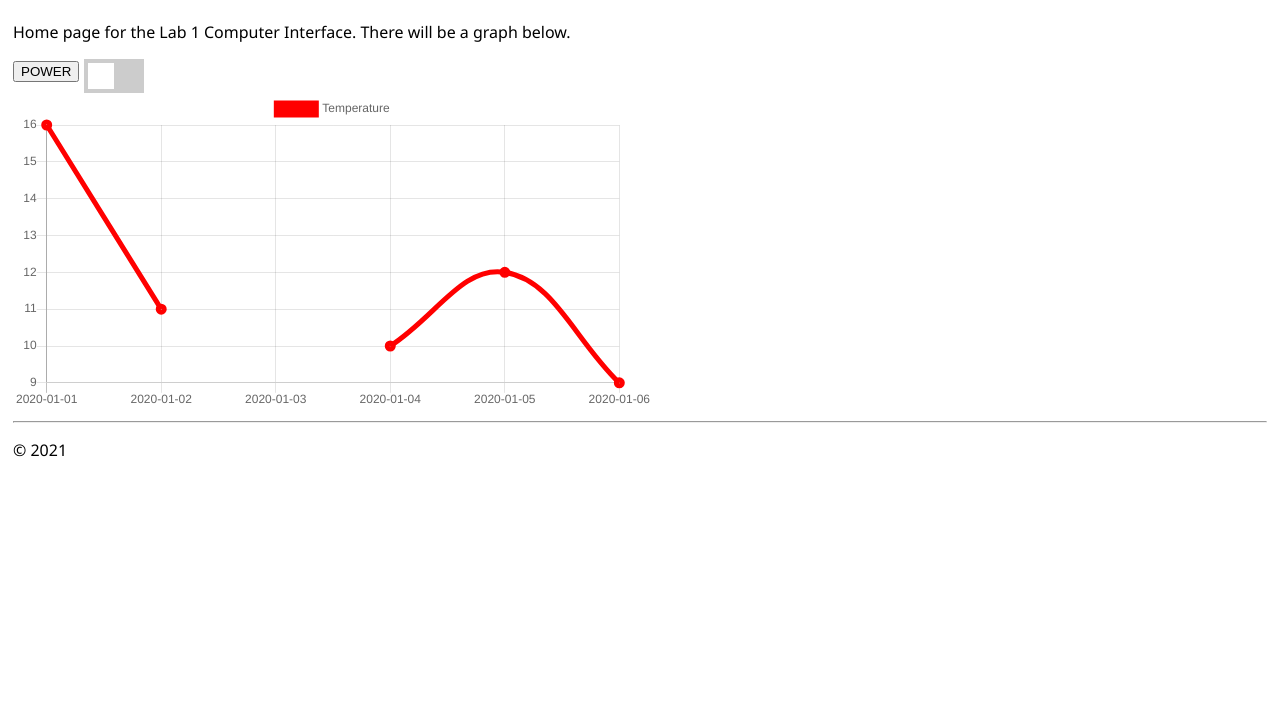
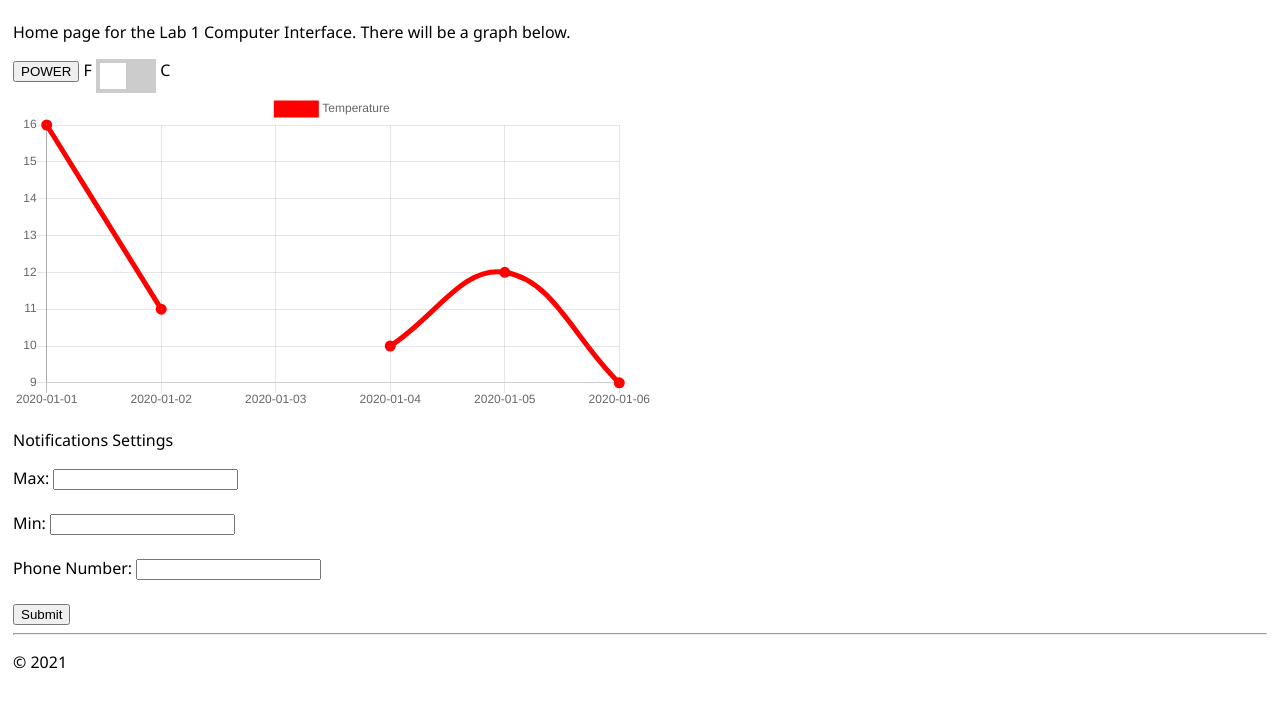
Before and after one commit to lucasduff-code/ECE4880_Lab1, a Django app: page / in a window 1280 px wide. Shown: the part 47-755 px from the top of the page. Run offline with Django 3.2, Linux system fonts and the light colour scheme; some libraries are stand-ins or nearby versions.

Commit message:
added framwork for the notifications settings

```diff
--- a/hello_django/hello/templates/hello/home.html
+++ b/hello_django/hello/templates/hello/home.html
@@ -6,15 +6,35 @@ Home
 <p>Home page for the Lab 1 Computer Interface. There will be a graph below.</p>
 <button type="button">POWER</button>
 <!-- Rectangular switch -->
+<label for="switch">F</label>
 <label class="switch">
     <input type="checkbox">
     <span class="slider"></span>
 </label>
+<label for="switch">C</label>
 <script src='https://cdnjs.cloudflare.com/ajax/libs/Chart.js/2.9.3/Chart.min.js'></script>
 <script src='https://cdnjs.cloudflare.com/ajax/libs/moment.js/2.24.0/moment.min.js'></script>
 <div class="chart-container" style="position: relative; height: 40vh; width: 80vh;">
     <canvas id="timeSeriesChart"></canvas>
 </div>
+<div class="notifications">
+  <div class="notifications-header">
+    <p>Notifications Settings</p>
+  </div>
+  <div class="max-min-inputs">
+    <form>
+      <label for="Max">Max:</label>
+      <input type="text" id="Max" name="Max"><br><br>
+      <label for="Min">Min:</label>
+      <input type="text" id="Min" name="Min"><br><br>
+      <label for="phone">Phone Number:</label>
+      <input type="text" id="phone" name="phone"><br><br>
+      <input type="submit" value="Submit">
+    </form>
+  </div>
+</div>
+
+
 
 <script>
 const ctx = document.getElementById('timeSeriesChart').getContext('2d');
@@ -25,9 +45,13 @@ for (let i = 0; i < 6; i++) {
   const date = moment(startDate).add(i, 'days').format('YYYY-MM-DD');
   labels.push(date.toString());
 }
+
 var ticks = [50,45,35,30,25,20,15,10];
 const chart = new Chart(ctx, {
   type: 'line',
+  axesY :{
+          title: "Temperature"
+        },
   data: {
     labels,
     datasets: [{
@@ -40,7 +64,9 @@ const chart = new Chart(ctx, {
   },
   options: {
       scales: {
-          yAxes :{
+
+        /*
+          axesY :{
             autoSkip: false,
             min: ticks[ticks.length-1],
             Max: ticks[0]
@@ -52,6 +78,7 @@ const chart = new Chart(ctx, {
           beforeUpdate: function(oScale){
           return;
         }
+        */
       },
   }
 });
```
Also changed, not shown: hello_django/hello/static/hello/site.css (+16 -0 lines), 3 other files.
